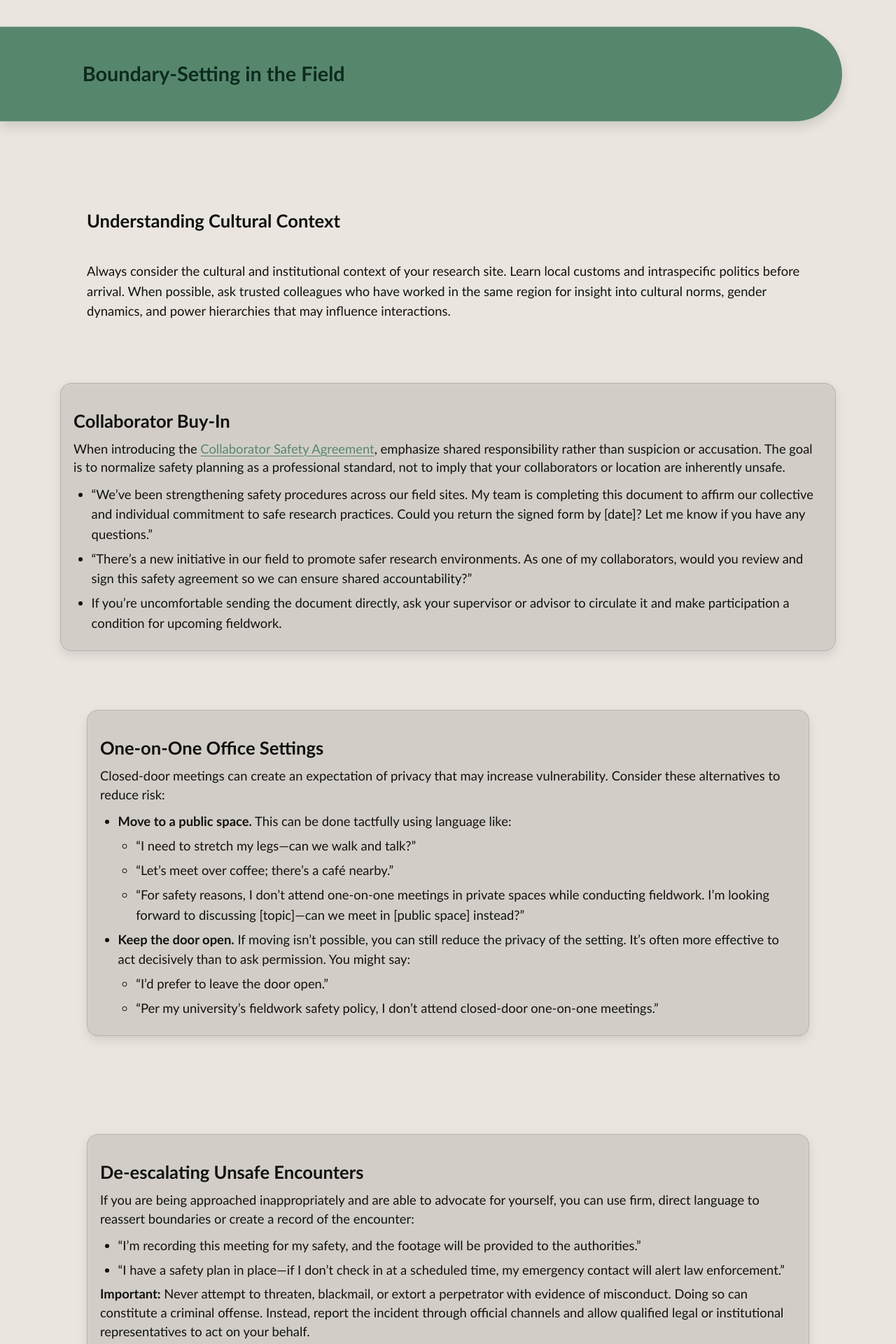
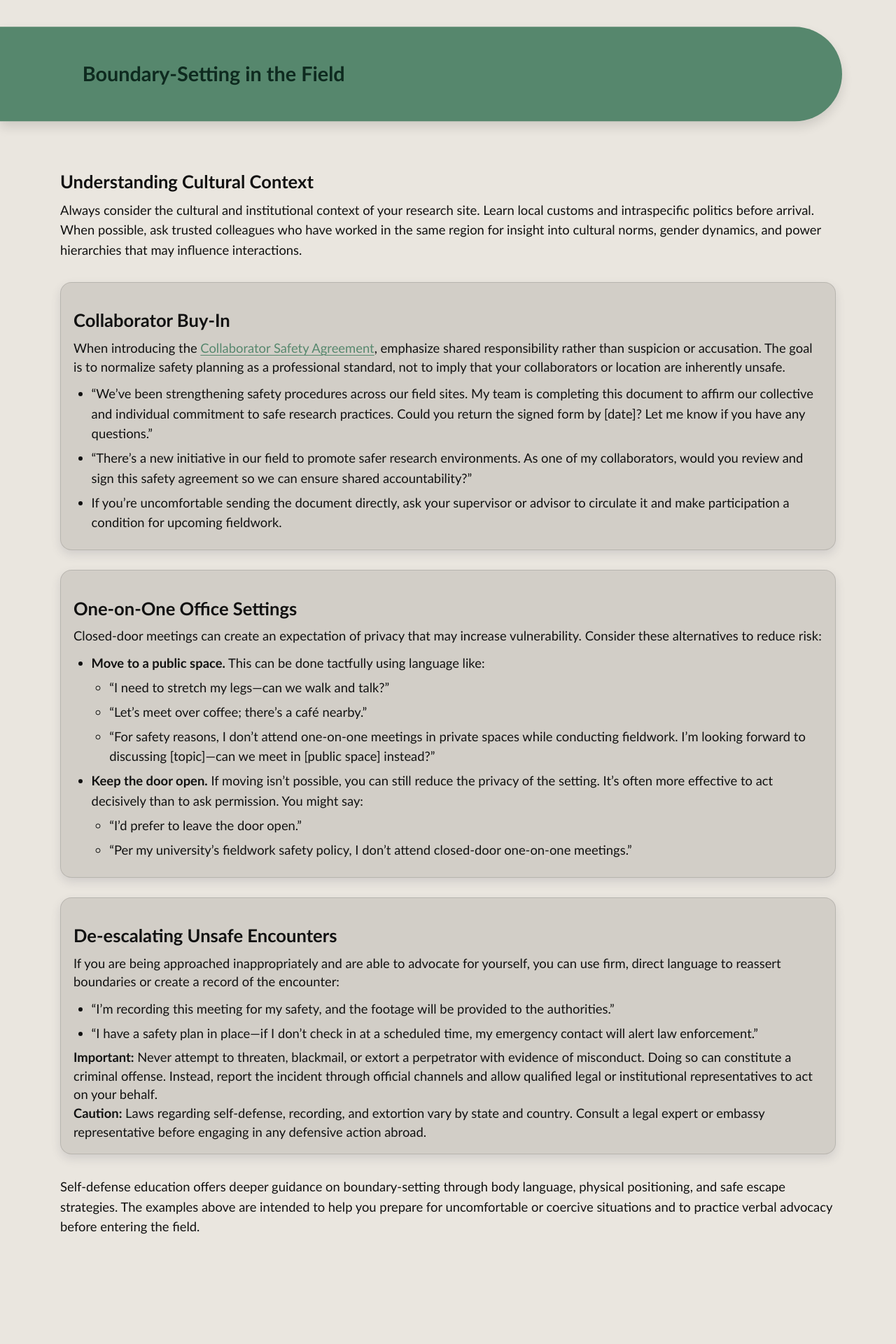
Before and after one commit to AnthroSafetyWarrior/GoldenTrowelProject, a Jekyll site: the page built from _pages/selfdefense.html, in a window 1280 px wide. Shown: the part 3103-5023 px from the top of the page at 70% size. Built offline with Jekyll 4.4.1, drawn with Linux system fonts in a browser that asks for light colours; after the commit the page ends 4957 px from its top, so only the background shows below that.

Commit message:
updating name

```diff
--- a/_pages/selfdefense.html
+++ b/_pages/selfdefense.html
@@ -119,8 +119,7 @@
 <section class="section">
   <h2 class="pillhead pill--sage pill--clip-left">Boundary-Setting in the Field</h2>
 
-  <div class="section">
-
+    <div class="text">
     <h3>Understanding Cultural Context</h3>
     <p>Always consider the cultural and institutional context of your research site. Learn local customs and intraspecific politics before arrival. When possible, ask trusted colleagues who have worked in the same region for insight into cultural norms, gender dynamics, and power hierarchies that may influence interactions.</p>
 </div>
@@ -138,8 +137,6 @@
     </ul>
 </article>
 
-
-<section class="section section--prep">
 <article class="card card--glass">
     <h3>One-on-One Office Settings</h3>
     <p>Closed-door meetings can create an expectation of privacy that may increase vulnerability. Consider these alternatives to reduce risk:</p>
@@ -160,9 +157,7 @@
       </li>
     </ul>
 </article>
-</section>
 
-<section class="section section--prep">
 <article class="card card--glass">
     <h3>De-escalating Unsafe Encounters</h3>
     <p>If you are being approached inappropriately and are able to advocate for yourself, you can use firm, direct language to reassert boundaries or create a record of the encounter:</p>
@@ -174,10 +169,9 @@
     <p><strong>Important:</strong> Never attempt to threaten, blackmail, or extort a perpetrator with evidence of misconduct. Doing so can constitute a criminal offense. Instead, report the incident through official channels and allow qualified legal or institutional representatives to act on your behalf.</p>
 
     <p class="lede"><strong>Caution:</strong> Laws regarding self-defense, recording, and extortion vary by state and country. Consult a legal expert or embassy representative before engaging in any defensive action abroad.</p>
-<article>
-</section>
+</article>
 
- <div class="section">
+<div class="text">
     <p>Self-defense education offers deeper guidance on boundary-setting through body language, physical positioning, and safe escape strategies. The examples above are intended to help you prepare for uncomfortable or coercive situations and to practice verbal advocacy before entering the field.</p>
 
   </div>
```
